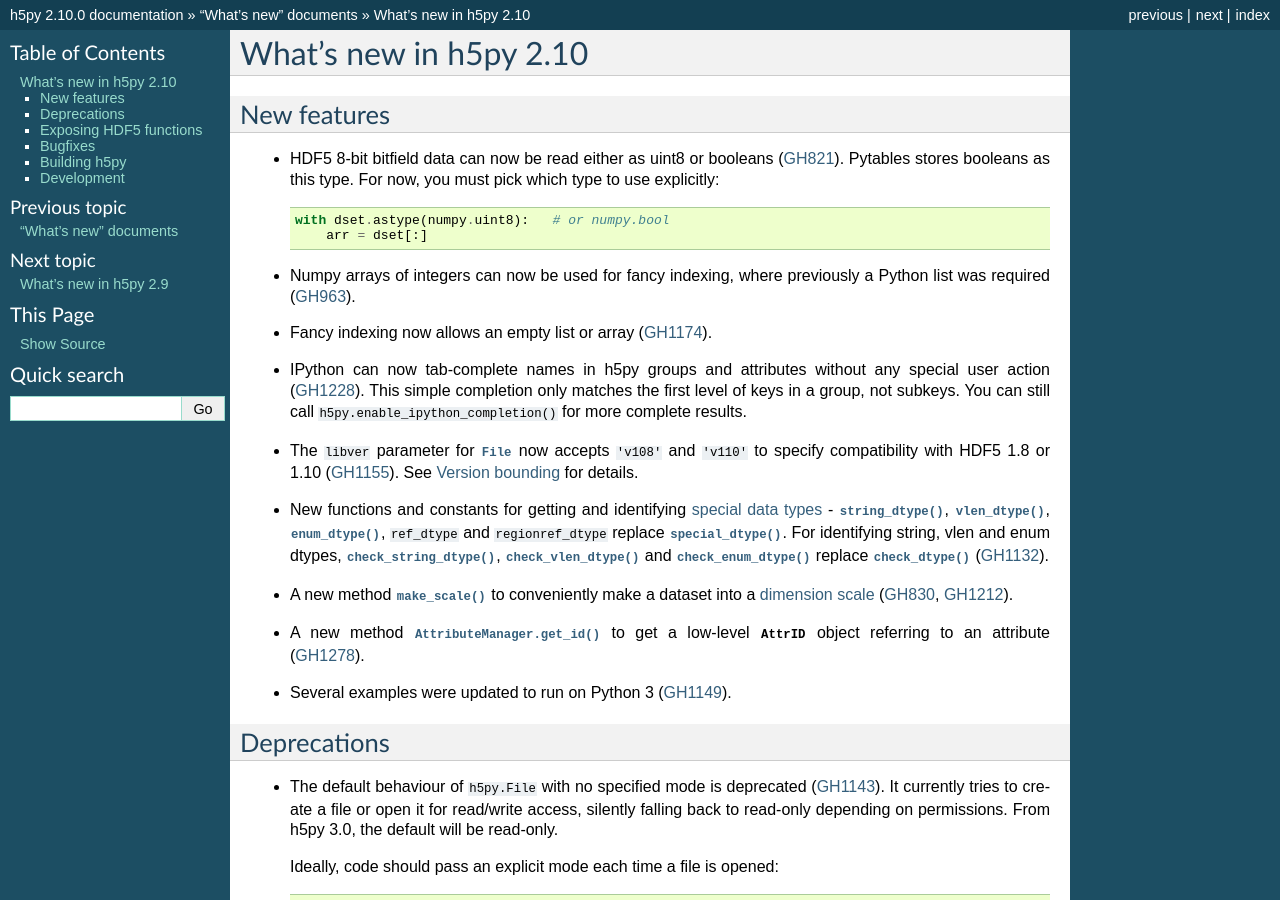
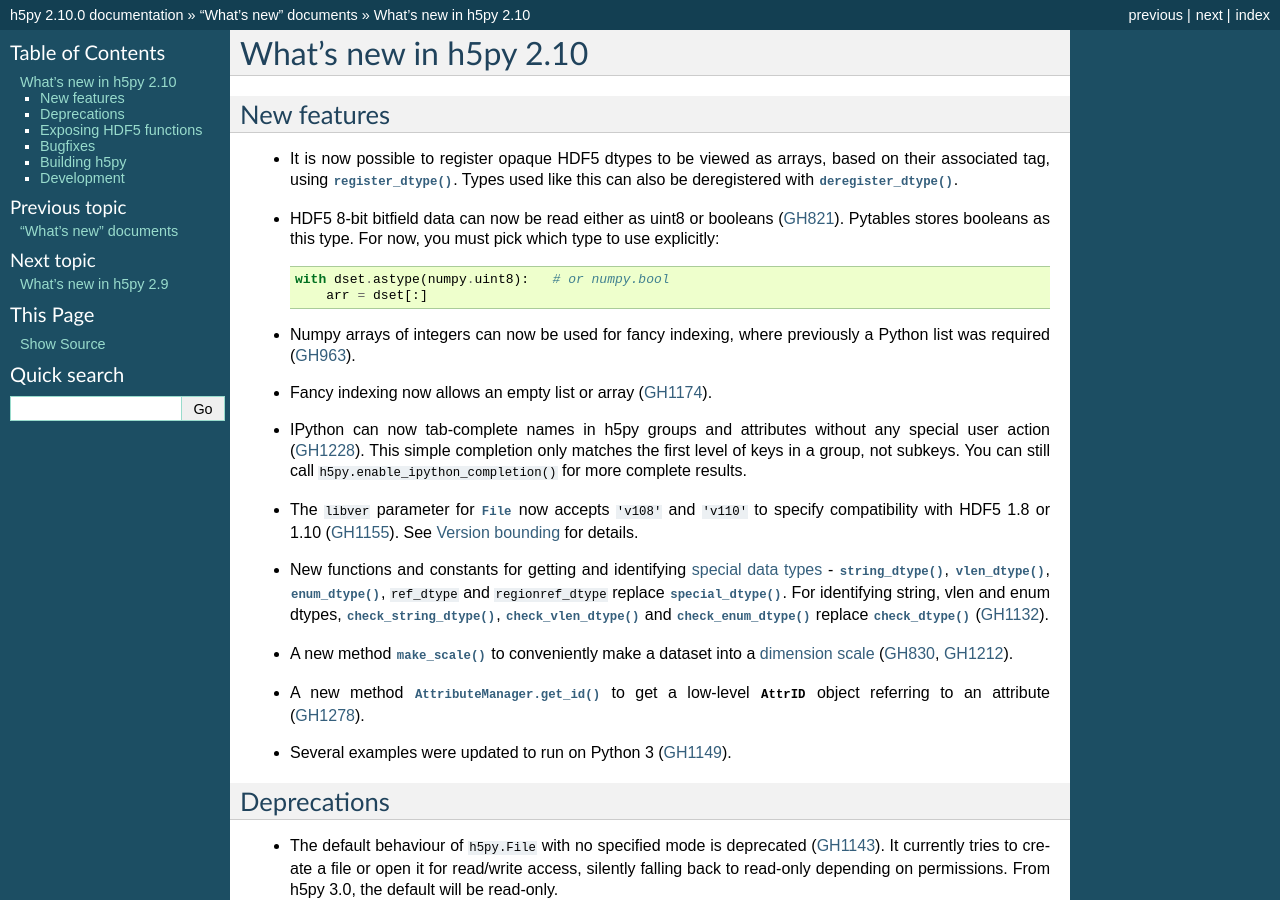
Before and after one commit to zhongxing-2/h5py, a Sphinx documentation site: the page built from docs/whatsnew/2.10.rst, in a window 1280 px wide and 900 px high. Built offline with Sphinx 7.4.7, drawn with Linux system fonts in a browser that asks for light colours.

Commit message:
Update documentation.

```diff
--- a/docs/faq.rst
+++ b/docs/faq.rst
@@ -27,6 +27,7 @@ Array                               Any supported type
 Enumeration                         Any NumPy integer type                          Read/write as integers
 References                          Region and object
 Variable length array               Any supported type                              See :ref:`Special Types <vlen>`
+Any other NumPy dtype               Map to opaque type with specific tag            You must register types manually
 =========================           ============================================    ======================
 
 Unsupported types:
--- a/docs/index.rst
+++ b/docs/index.rst
@@ -43,6 +43,7 @@ High-level API reference
     high/file
     high/group
     high/dataset
+    high/datatype
     high/attr
     high/dims
 
--- a/docs/whatsnew/2.10.rst
+++ b/docs/whatsnew/2.10.rst
@@ -3,6 +3,10 @@ What's new in h5py 2.10
 
 New features
 ------------
+
+- It is now possible to register opaque HDF5 dtypes to be viewed as arrays,
+  based on their associated tag, using :func:`register_dtype`. Types used
+  like this can also be deregistered with :func:`deregister_dtype`.
 
 - HDF5 8-bit bitfield data can now be read either as uint8 or booleans
   (:issue:`821`). Pytables stores booleans as this type.
--- a/h5py/__init__.py
+++ b/h5py/__init__.py
@@ -62,7 +62,7 @@ from ._hl.files import (
 )
 from ._hl.group import Group, SoftLink, ExternalLink, HardLink
 from ._hl.dataset import Dataset
-from ._hl.datatype import Datatype
+from ._hl.datatype import Datatype, register_dtype, deregister_dtype
 from ._hl.attrs import AttributeManager
 
 from .h5 import get_config
@@ -70,7 +70,6 @@ from .h5r import Reference, RegionReference
 from .h5t import (special_dtype, check_dtype,
     vlen_dtype, string_dtype, enum_dtype, ref_dtype, regionref_dtype,
     check_vlen_dtype, check_string_dtype, check_enum_dtype, check_ref_dtype,
-    register_dtype, deregister_dtype,
 )
 
 from .version import version as __version__
```
Also changed, not shown: docs/high/datatype.rst (added, +38 -0 lines), 2 other files.
